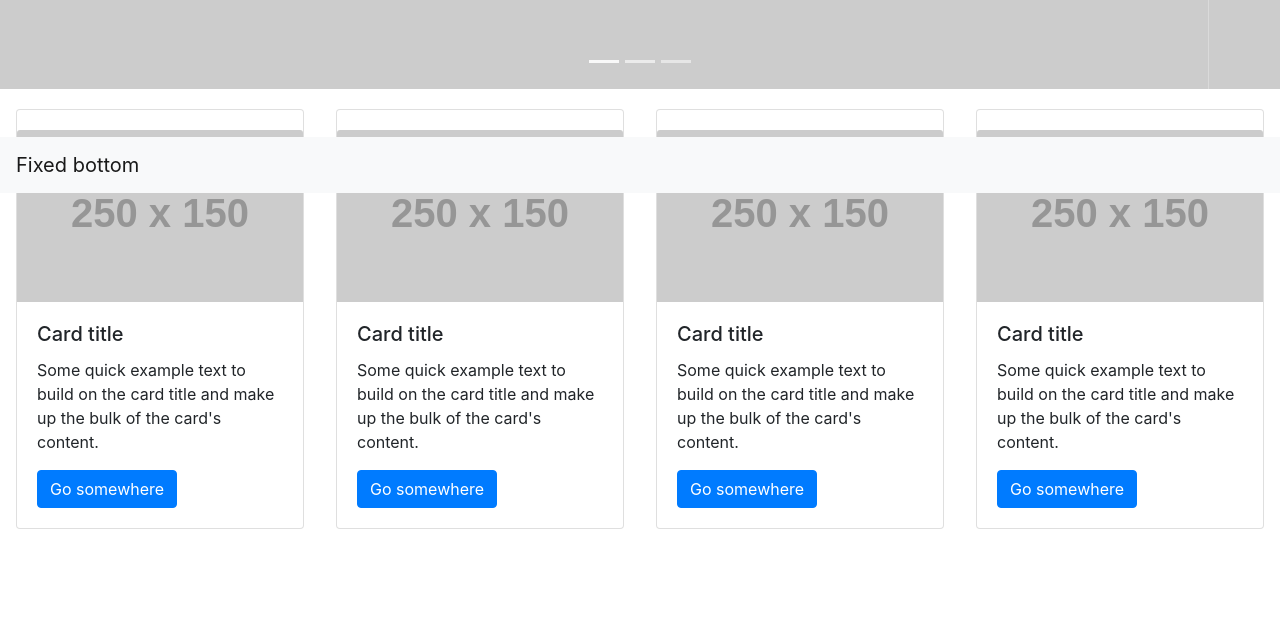
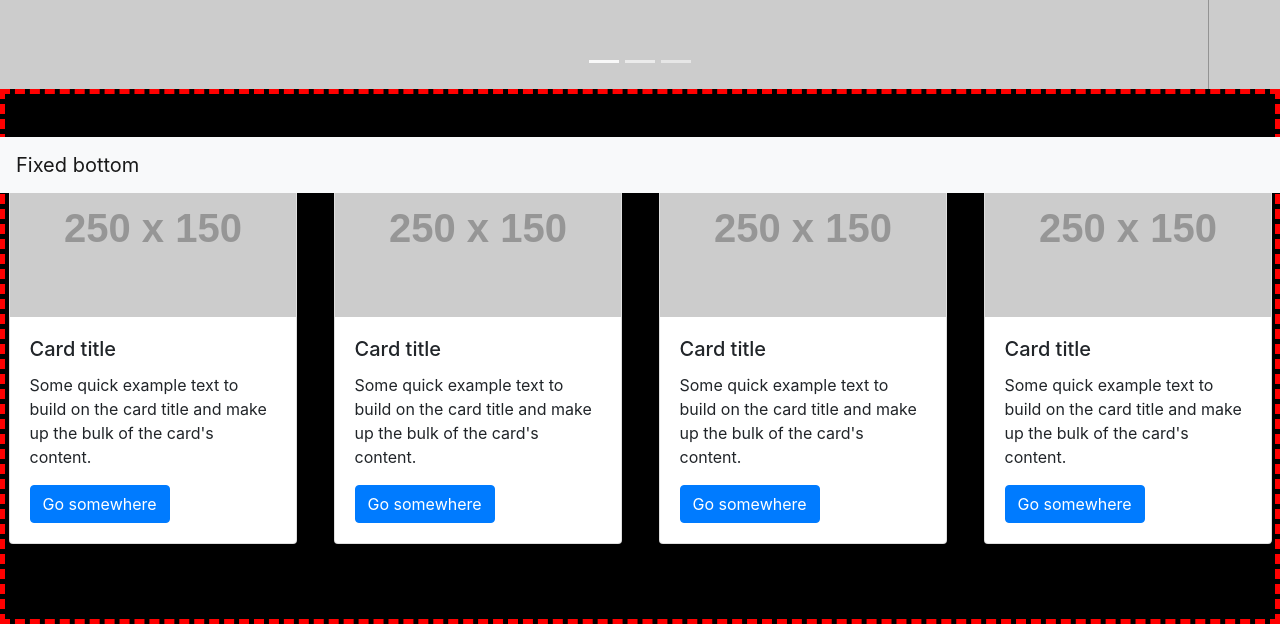
Before and after one commit to Hecky99/web-115-Class-work, a plain HTML site: page index.html in a window 1280 px wide. Shown: the part 607-1231 px from the top of the page. Before the commit the page ends 1136 px from the top, so only its background shows below. Drawn offline with nearby package versions, Linux system fonts and the light colour scheme; placeholder pictures from the web are drawn by us.

Commit message:
Added colors for when hitting certian pixels

```diff
--- a/assets/css/style.css
+++ b/assets/css/style.css
@@ -1,13 +1,52 @@
 /* WEB-115 Class Work Styles */
+#overlays {
+  position: fixed;
+  top: 0;
+  bottom: 0;
+  left: 0;
+  right: 0;
+  display: none;
+  background-color: #333;
+  opacity: .75;
+}
 
+body {
+  background-color: pink;
+}
 
-#overlays{
-    position: fixed;
-    top: 0;
-    bottom: 0;
-    left: 0;
-    right: 0;
-    display: none;
-    background-color: #333;
-    opacity: 40%;
+#contentDiv{
+    border: dashed red thick;
+    padding: 30px 0px 75px;
+  }
+
+.row{
+  margin-top: 20px;
 }
+
+/* Small devices (landscape phones, 576px and up) */
+@media (min-width: 576px) {
+  body {
+    background-color: #F00;
+  }
+}
+
+/* Medium devices (tablets, 768px and up) */
+@media (min-width: 768px) {
+  body {
+    background-color: #0F0;
+  }
+}
+
+/* Large devices (desktops, 992px and up) */
+@media (min-width: 992px) {
+  body {
+    background-color: #00F;
+  }
+}
+
+/* Extra large devices (large desktops, 1200px and up) */
+@media (min-width: 1200px) {
+  body {
+    background-color: #000;
+  }
+}
--- a/index.html
+++ b/index.html
@@ -77,12 +77,7 @@
 			</header>
 			<div id="contentDiv" class="container-fluid">
 				<div class="row">
-					<style>
-						/* NBS: need to find bootstrap vertical padding/margin for cards  */
-						.row div {
-							padding-top: 20px;
-						}
-					</style>
+
 					<div class="col-sm-12 col-md-6 col-lg-3">
 						<div class="card m-auto" style="width: 18rem;">
 							<img src="https://via.placeholder.com/250x150/888.png/fff" class="card-img-top" alt="...">
```
